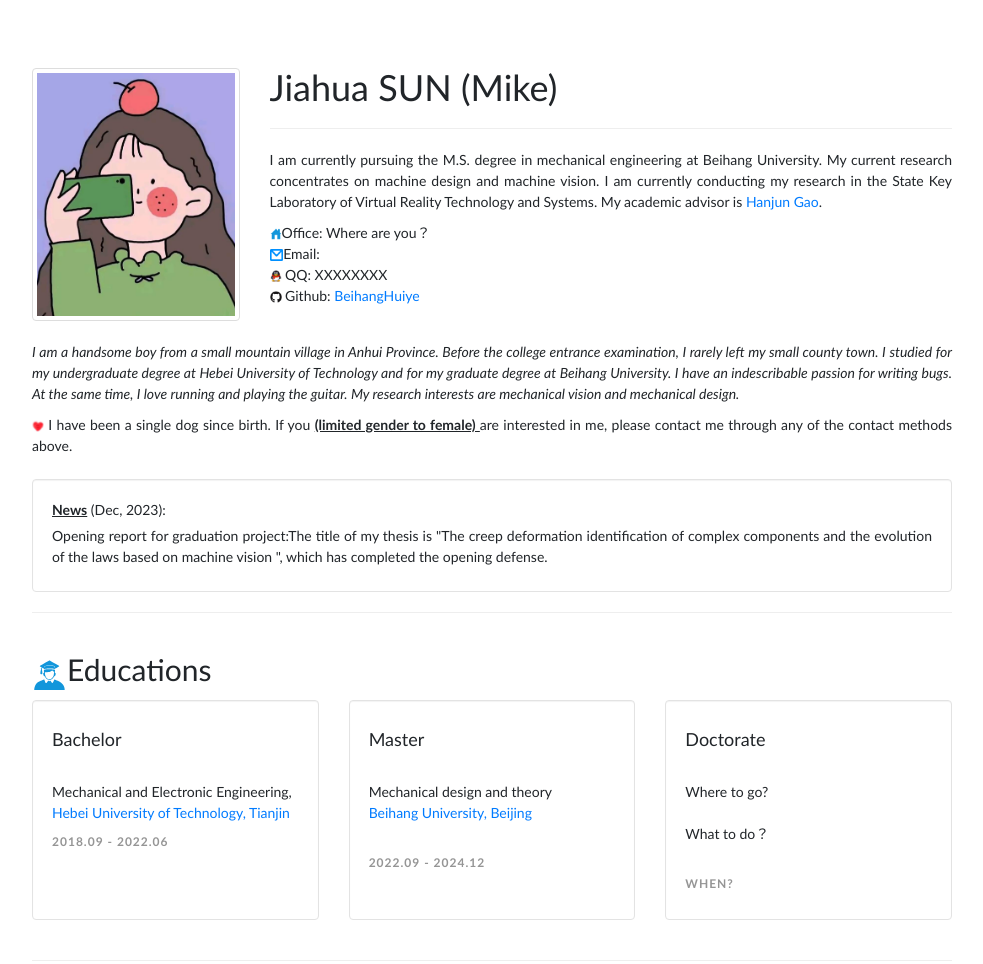
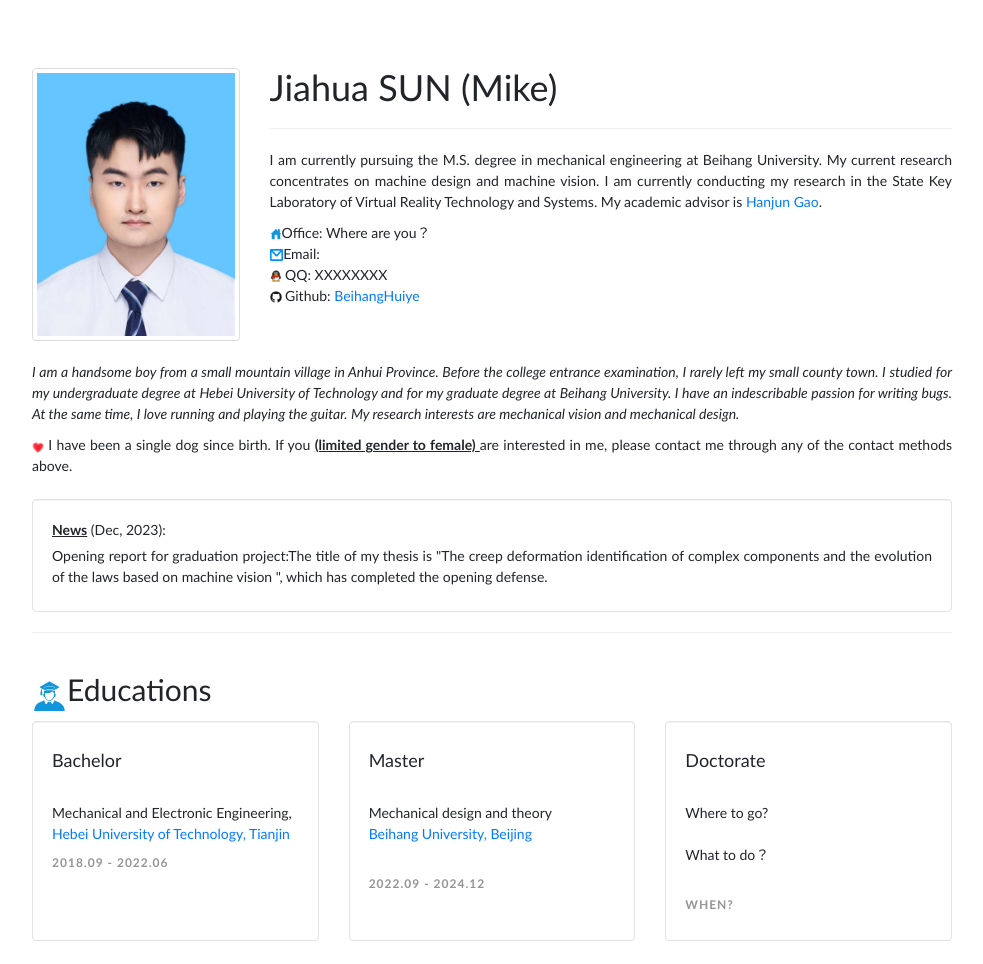
Before and after one commit to MikeJhSun/mikesun.github.io, a plain HTML site: page index.html in a window 1280 px wide. Shown: the top 964 px of the page, without its empty margins (148-1131 px from the left). Drawn offline with Linux system fonts and the light colour scheme.

Commit message:
Update index.html

```diff
--- a/index.html
+++ b/index.html
@@ -20,7 +20,7 @@
     <!--  header -->
     <div class="row mt-5">
      <div class="col-xs-6 col-sm-3">
-      <a class="thumbnail profilePicture"> <img src="images/person.png"  /> </a>
+      <a class="thumbnail profilePicture"> <img src="images/mikephoto.jpg"  /> </a>
      </div>
      <div class="col-xs-12 col-sm-9">
       <h1>Jiahua SUN (Mike)</h1>
```
